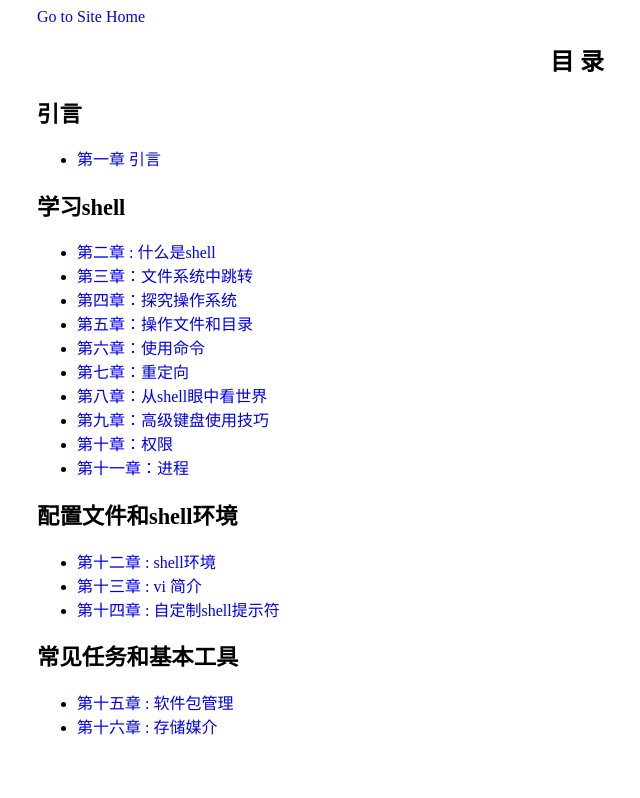
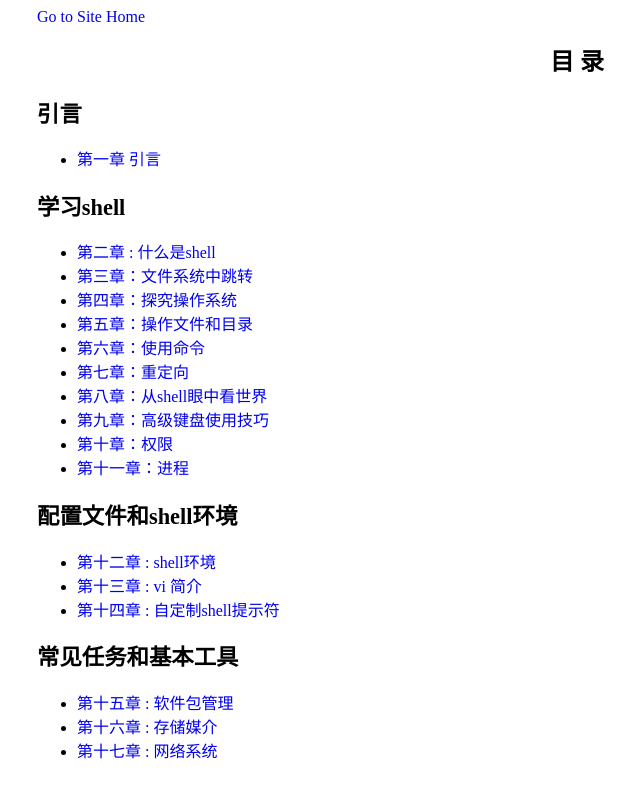
Before and after one commit to billie66/TLCL, a Jekyll site: the page book/index.html, which Jekyll copies as it is, in a window 1280 px wide. Shown: the top 798 px of the page, without its empty margins (63-703 px from the left). Built offline with Jekyll 4.4.1, drawn with Linux system fonts in a browser that asks for light colours; Markdown is read by kramdown in place of the engine named in the settings.

Commit message:
add new chapter

```diff
--- a/book/index.html
+++ b/book/index.html
@@ -36,4 +36,5 @@
  <ul>
      <li> <a href="package.html">第十五章 : 软件包管理</a> </li>
      <li> <a href="storage.html">第十六章 : 存储媒介</a> </li>
+     <li> <a href="networking.html">第十七章 : 网络系统</a> </li>
  </ul>
```
